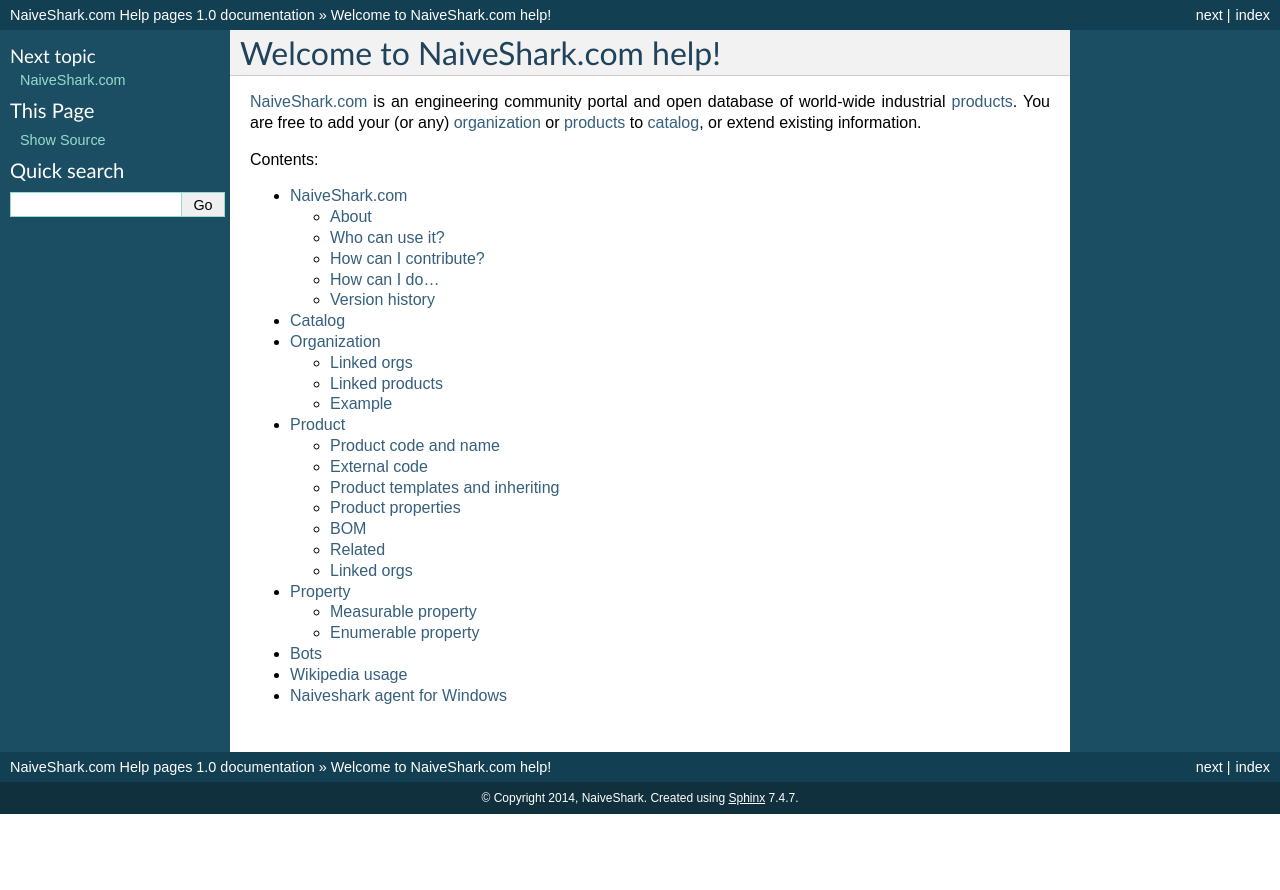
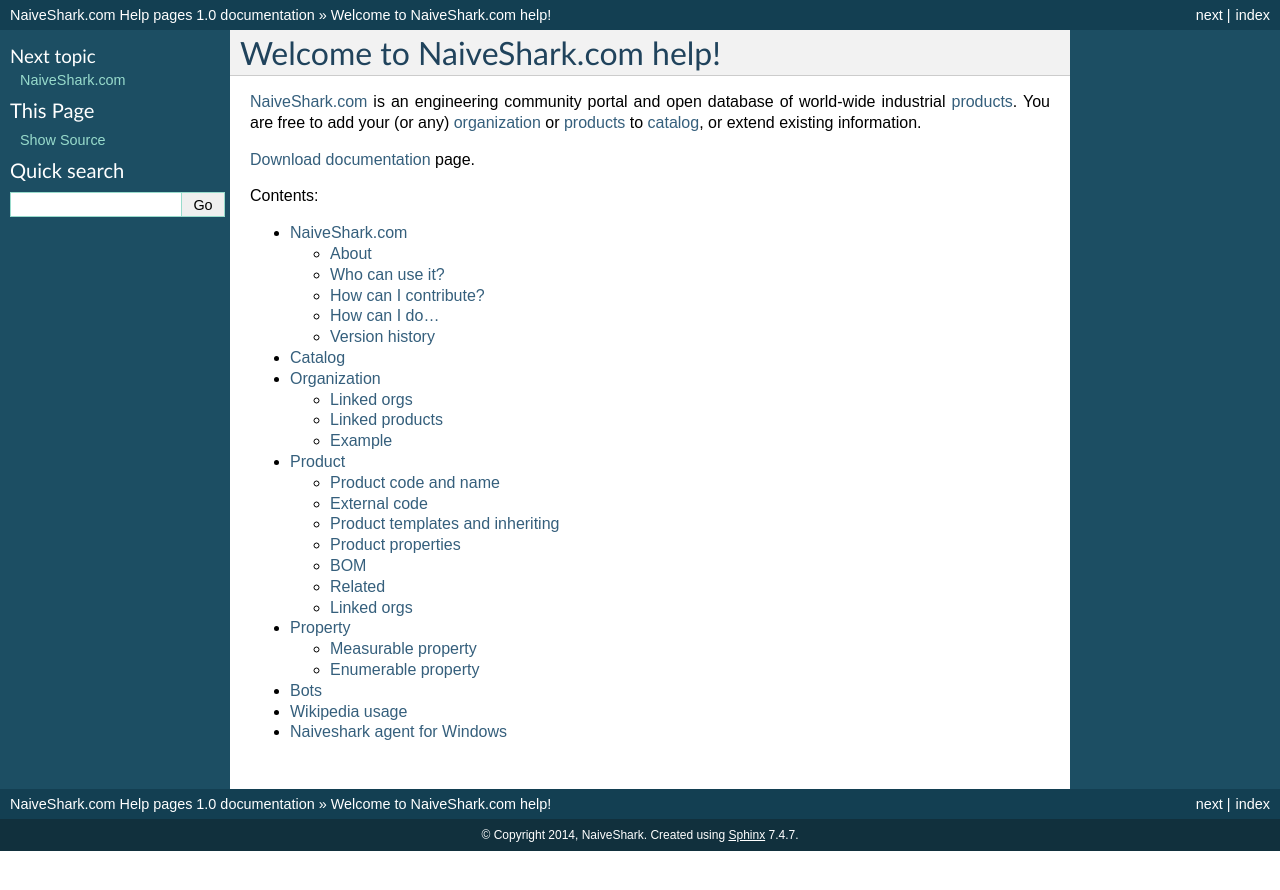
Before and after one commit to NaiveShark/NaiveSharkComDoc, a Sphinx documentation site: the page built from docs/index.rst, in a window 1280 px wide. Shown: the top 890 px of the page. Built offline with Sphinx 7.4.7, drawn with Linux system fonts in a browser that asks for light colours.

Commit message:
Ссылка - скачать документацию.

```diff
--- a/docs/index.rst
+++ b/docs/index.rst
@@ -12,6 +12,8 @@
 
 `NaiveShark.com <http://www.naiveshark.com>`_ is an engineering community portal and open database of world-wide industrial :doc:`products</product>`. You are free to add your (or any) :doc:`organization</organization>` or :doc:`products</product>` to :doc:`catalog</catalog>`, or extend existing information.
 
+`Download documentation <https://readthedocs.org/projects/naivesharkcomdoc/downloads/>`_ page.
+
 Contents:
 
 .. toctree::
```
